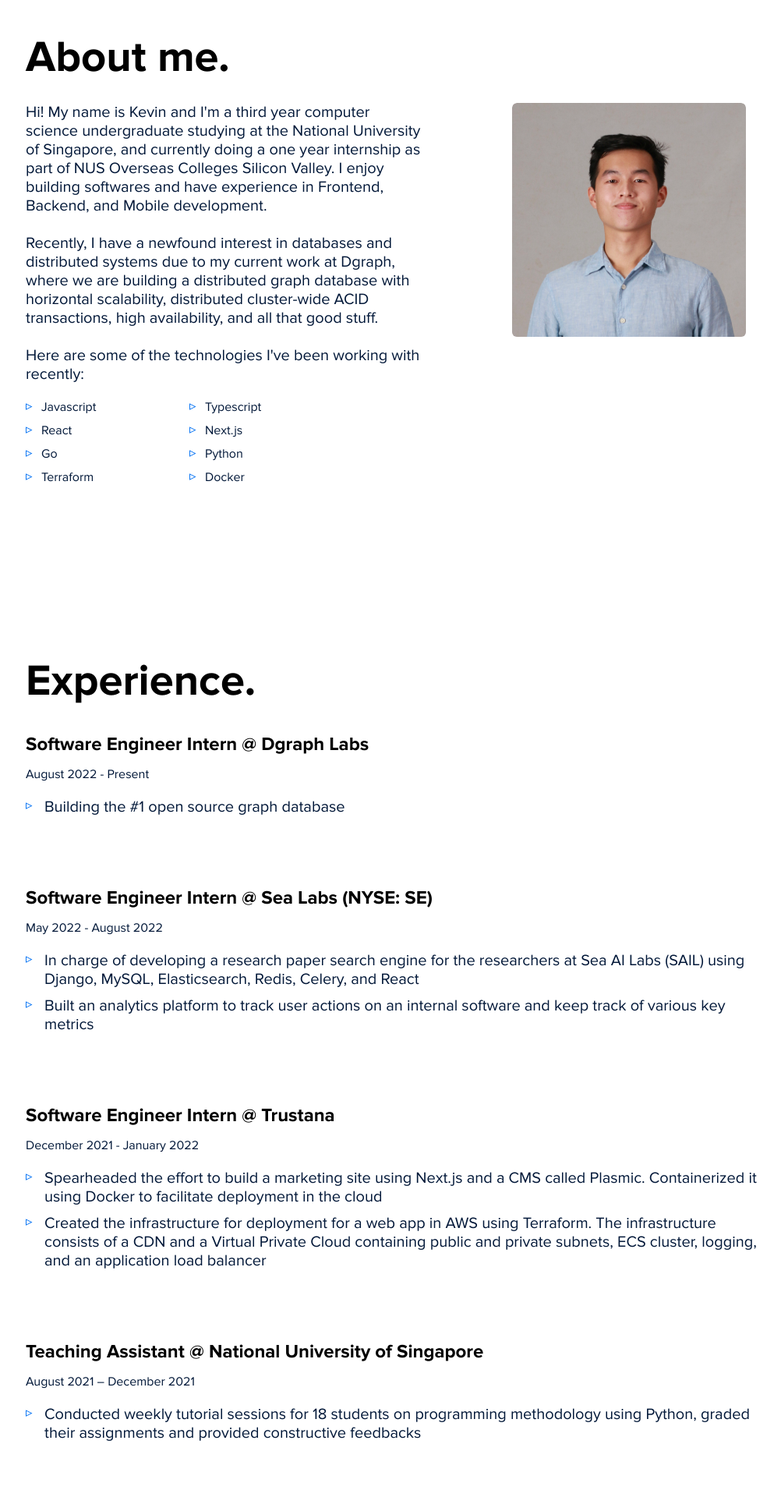
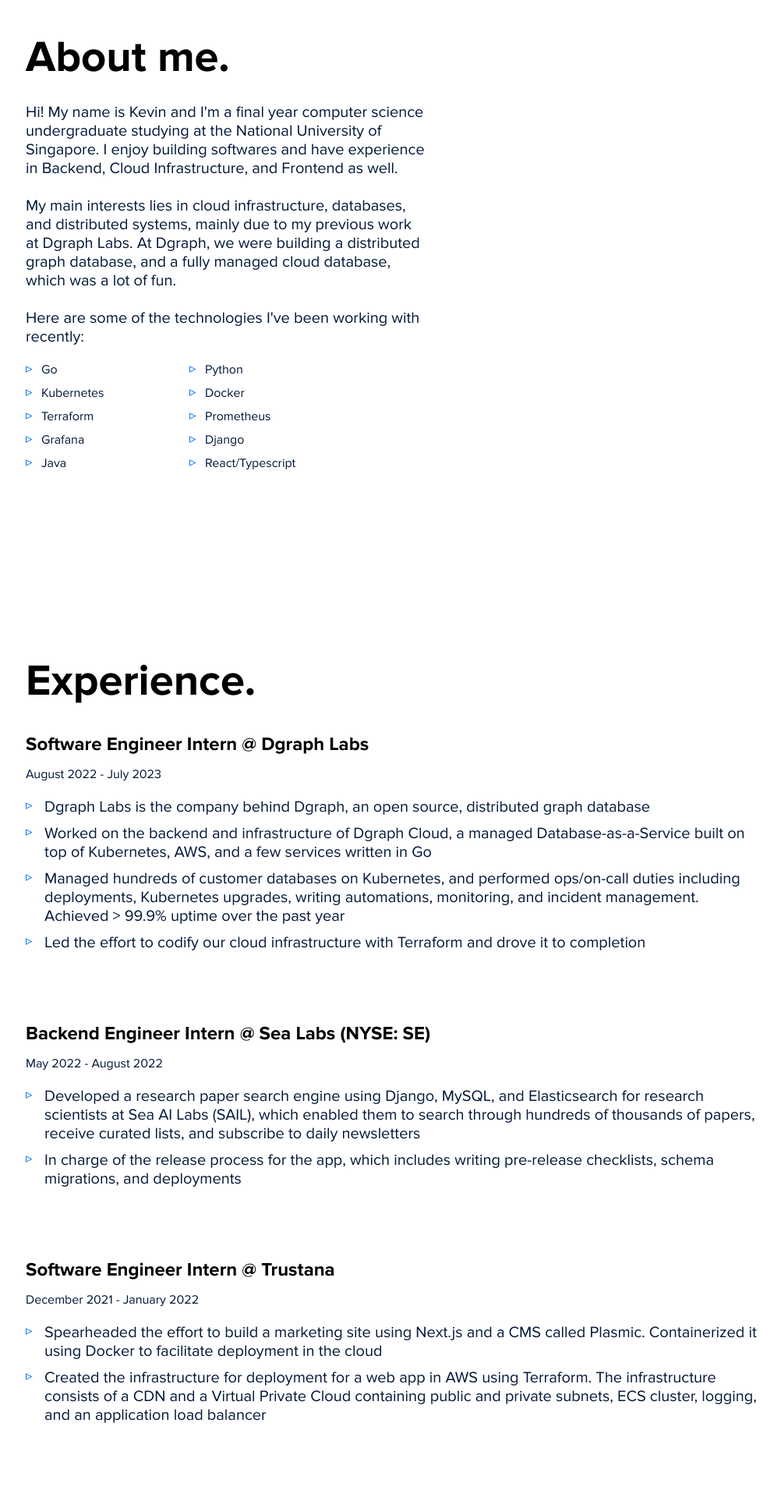
Before and after one commit to kevinmingtarja/kevinmingtarja.com-v1, a Next.js app: page / in a window 1280 px wide. Shown: the part 860-2780 px from the top of the page at 78% size, without its empty margins (135-1137 px from the left). Built offline with nearby package versions, Linux system fonts and the light colour scheme.

Commit message:
update website

```diff
--- a/components/Sections/About/index.tsx
+++ b/components/Sections/About/index.tsx
@@ -20,18 +20,16 @@
       <div className={styles.container}>
         <div>
           <Text className={styles.info}>
-            Hi! My name is Kevin and I&apos;m a third year computer science
-            undergraduate studying at the National University of Singapore, and
-            currently doing a one year internship as part of NUS Overseas
-            Colleges Silicon Valley. I enjoy building softwares and have
-            experience in Frontend, Backend, and Mobile development.
+            Hi! My name is Kevin and I&apos;m a final year computer science
+            undergraduate studying at the National University of Singapore. I
+            enjoy building softwares and have experience in Backend, Cloud
+            Infrastructure, and Frontend as well.
             <br />
             <br />
-            Recently, I have a newfound interest in databases and distributed
-            systems due to my current work at Dgraph, where we are building a
-            distributed graph database with horizontal scalability, distributed
-            cluster-wide ACID transactions, high availability, and all that good
-            stuff.
+            My main interests lies in cloud infrastructure, databases, and
+            distributed systems, mainly due to my previous work at Dgraph Labs.
+            At Dgraph, we were building a distributed graph database, and a
+            fully managed cloud database, which was a lot of fun.
             <br />
             <br />
             Here are some of the technologies I&apos;ve been working with
@@ -45,15 +43,6 @@
             ))}
           </ul>
         </div>
-        <div className={styles["image-container"]}>
-          <img
-            alt="me"
-            className={styles.image}
-            height={300}
-            src="/portrait.jpg"
-            width={300}
-          />
-        </div>
       </div>
     </section>
   )
--- a/components/Sections/Hero/index.tsx
+++ b/components/Sections/Hero/index.tsx
@@ -13,21 +13,19 @@
     <section className={styles.heroSection} id="hero">
       <Text className={styles.introText}>Hey there! My name is</Text>
       <Heading level={1}>Kevin Mingtarja.</Heading>
-
       <Heading className={styles.subheading} level={1}>
         I like to build softwares.
       </Heading>
-
       <Text className={styles.info}>
         I&apos;m an aspiring software engineer who loves designing and building
-        systems and infrastructures. Currently, I&apos;m in the Bay Area,
-        building distributed graph databases @{" "}
+        systems and infrastructures. I spent the last year in the Bay Area,
+        building graph databases and a fully managed Database-as-a-Service at{" "}
         <div className={styles.link}>
           <Link href="https://dgraph.io/">Dgraph Labs</Link>
         </div>
-        .
+        . But now, I&apos;m back in Singapore, finishing my final year at the
+        National University of Singapore.
       </Text>
-
       {/* <Link href="/about">
         <Button className={styles.ctaButton}>More about me ✋</Button>
       </Link> */}
--- a/components/Sections/Projects/index.tsx
+++ b/components/Sections/Projects/index.tsx
@@ -16,7 +16,7 @@
   return (
     <section id="projects" ref={containerRef}>
       <Heading className={styles.sectionHeading} level={1}>
-        Projects.
+        Projects & Open Source.
       </Heading>
       <ul className={styles.projectGrid}>
         {projects?.map((project, i) => (
--- a/constants/contents.tsx
+++ b/constants/contents.tsx
@@ -1,16 +1,16 @@
 import { SiGithub, SiGmail, SiLinkedin } from "react-icons/si"
 
 export const skills: string[] = [
-  "Javascript",
-  "Typescript",
-  "React",
-  "Next.js",
   "Go",
   "Python",
-  // "Django",
-  // "Java",
+  "Kubernetes",
+  "Docker",
   "Terraform",
-  "Docker",
+  "Prometheus",
+  "Grafana",
+  "Django",
+  "Java",
+  "React/Typescript",
 ]
 
 interface Company {
@@ -32,9 +32,14 @@
       name: "Dgraph Labs",
       link: "https://dgraph.io/",
     },
-    period: "August 2022 - Present",
+    period: "August 2022 - July 2023",
     role: "Software Engineer Intern",
-    description: ["Building the #1 open source graph database"],
+    description: [
+      "Dgraph Labs is the company behind Dgraph, an open source, distributed graph database",
+      "Worked on the backend and infrastructure of Dgraph Cloud, a managed Database-as-a-Service built on top of Kubernetes, AWS, and a few services written in Go",
+      "Managed hundreds of customer databases on Kubernetes, and performed ops/on-call duties including deployments, Kubernetes upgrades, writing automations, monitoring, and incident management. Achieved > 99.9% uptime over the past year",
+      "Led the effort to codify our cloud infrastructure with Terraform and drove it to completion",
+    ],
     technologies: [
       "Django",
       "MySQL",
@@ -50,10 +55,10 @@
       link: "https://www.sea.com/home",
     },
     period: "May 2022 - August 2022",
-    role: "Software Engineer Intern",
+    role: "Backend Engineer Intern",
     description: [
-      "In charge of developing a research paper search engine for the researchers at Sea AI Labs (SAIL) using Django, MySQL, Elasticsearch, Redis, Celery, and React",
-      "Built an analytics platform to track user actions on an internal software and keep track of various key metrics",
+      "Developed a research paper search engine using Django, MySQL, and Elasticsearch for research scientists at Sea AI Labs (SAIL), which enabled them to search through hundreds of thousands of papers, receive curated lists, and subscribe to daily newsletters",
+      "In charge of the release process for the app, which includes writing pre-release checklists, schema migrations, and deployments",
     ],
     technologies: [
       "Django",
@@ -79,18 +84,6 @@
   },
   {
     company: {
-      name: "National University of Singapore",
-      link: "https://www.nus.edu.sg/",
-    },
-    period: "August 2021 – December 2021",
-    role: "Teaching Assistant",
-    description: [
-      "Conducted weekly tutorial sessions for 18 students on programming methodology using Python, graded their assignments and provided constructive feedbacks",
-    ],
-    technologies: ["Python"],
-  },
-  {
-    company: {
       name: "ErudiFi (YC W18)",
       link: "https://www.erudifi.com/",
     },
@@ -101,26 +94,6 @@
       "Built and maintained our own UI components library to cut down development time significantly and used Storybook to document them",
     ],
     technologies: ["React Native", "Typescript", "Storybook"],
-  },
-  {
-    company: {
-      name: "NUS Students’ Union Committee for Information Technology",
-      link: "https://www.nussucommit.com/",
-    },
-    period: "May 2021 - Present",
-    role: "Technical Director",
-    description: [
-      "Leads and mentors a multinational team of 15 engineers on Git, database design, Python, Django, HTML, CSS, Javascript, and React",
-      "Created and continuously developed a React reusable components library and published it to npm. And documented our components library using Storybook",
-    ],
-    technologies: [
-      "Typescript",
-      "React",
-      "Python",
-      "Django",
-      "Storybook",
-      "PostgreSQL",
-    ],
   },
 ]
 
@@ -135,46 +108,29 @@
 
 export const projects: Project[] = [
   {
-    name: "Omega (In progress)",
+    name: "SkillDeck",
     description:
-      "A cloud-based, IDE. Behind the scenes, each session is being run in its own Docker container inside an EC2 instance",
+      "SkillDeck is a portfolio builder that three of my friends and I built. The frontend is written in Typescript and React, while the backend is in Node.js and Express",
     image: "/groot.png",
-    githubLink: "https://github.com/kevinmingtarja/omega",
-    technologies: ["Next.js", "Node", "Docker", "AWS EC2"],
+    githubLink: "https://www.skilldeck.io/",
+    technologies: ["React", "Typescript", "Node.js", "Express"],
   },
   {
-    name: "Lexiko (In progress)",
+    name: "stripe/pg-schema-diff",
     description:
-      "A dynamic DNS server built with Go and Redis that is made for project Omega",
+      "pg-schema-diff is a Go library and CLI for diffing Postgres schemas and generating SQL migrations. I wrote a new feature to visualize the SQL dependency graph by encoding the internal graph struct to DOT format, allowing it to be displayed by GraphViz",
     image: "/groot.png",
     githubLink: "https://github.com/kevinmingtarja/lexiko",
-    technologies: ["Go", "Redis", "Docker", "AWS EC2"],
+    technologies: ["Go", "Postgres"],
   },
   {
-    name: "commIT-design",
-    description: "A React reusable components library for NUSSU commIT",
+    name: "P2ST",
+    description:
+      "P2ST is an LLM app that utilizes ChatGPT to help students in the National University of Singapore (NUS) in their learning process",
     image: "/commit-design.png",
     githubLink: "https://github.com/nussucommit/commit-design",
     websiteLink: "https://www.npmjs.com/package/commit-design",
-    technologies: ["React", "Typescript", "Storybook"],
-  },
-  {
-    name: "Groot",
-    description:
-      "A simple error logging service written in Go that logs errors to telegram groups using a bot.",
-    image: "/groot.png",
-    githubLink: "https://github.com/kevinmingtarja/groot",
-    technologies: ["Go", "Docker", "AWS EC2", "Telegram Bot API"],
-  },
-  {
-    name: "NUSSU eVoucher",
-    description:
-      "A web app made in collaboration with NUSSU Welfare for NUS students to receive and use eVouchers",
-
-    image: "/evoucher.png",
-    githubLink: "https://github.com/nussucommit/evoucher-frontend",
-    websiteLink: "https://evoucher.nussu.org.sg/",
-    technologies: ["React", "Typescript", "Django", "PostgreSQL"],
+    technologies: ["Django", "Postgres", "Linux", "Docker"],
   },
 ]
 
```
Also changed, not shown: 1 other file (tests, documents, lock files or other folders).
